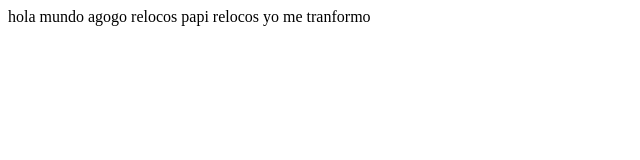
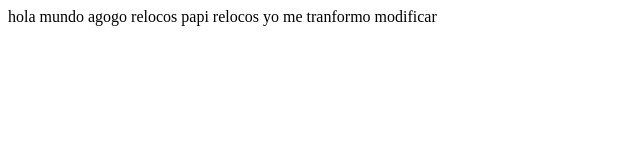
Before and after one commit to AndresGutierrez1992/coding-example, a plain HTML site: page index.html in a window 1280 px wide. Shown: the full height of the page, 0-640 px from the left. Drawn offline with Linux system fonts and the light colour scheme.

Commit message:
modificacion

```diff
--- a/index.html
+++ b/index.html
@@ -7,6 +7,6 @@
     <title>Holit</title>
 </head>
 <body>
-   hola mundo agogo relocos papi relocos yo me tranformo
+   hola mundo agogo relocos papi relocos yo me tranformo modificar
 </body>
 </html>
```
